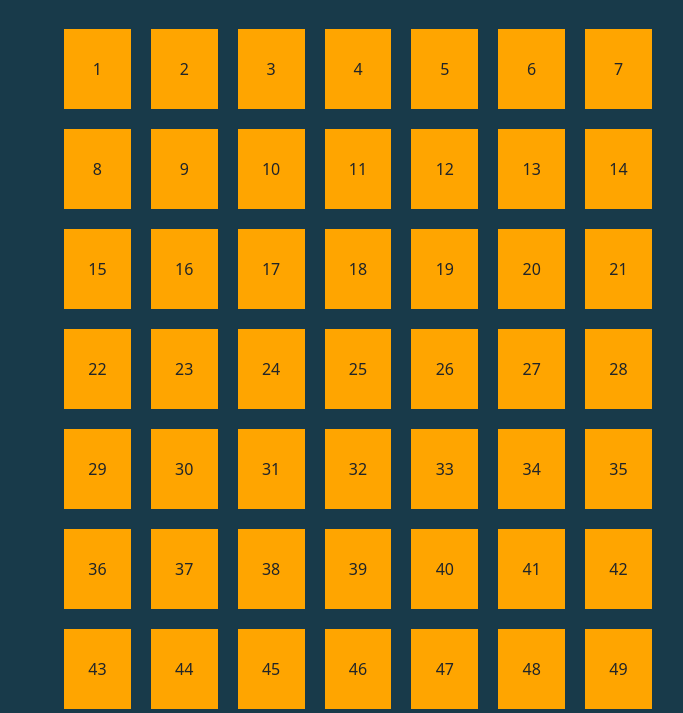
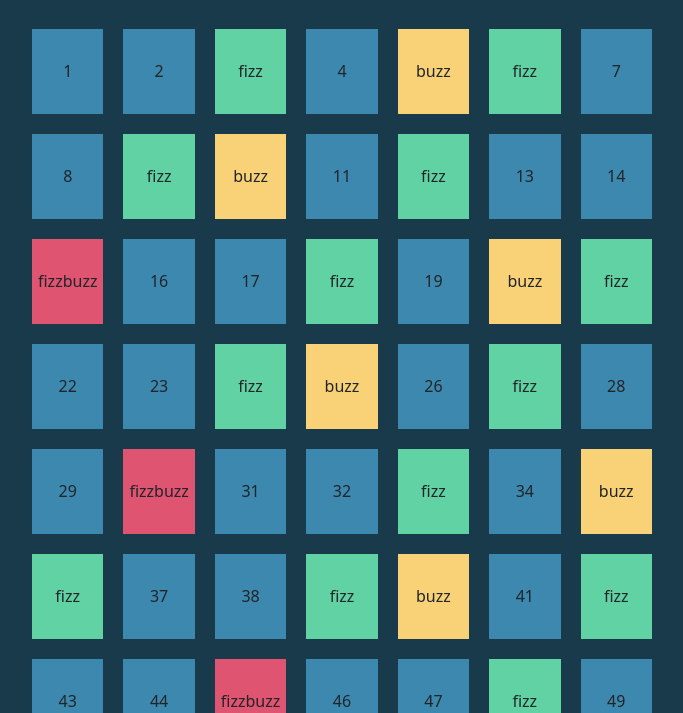
Before and after one commit to Nuccia955/js-fizzbuzzdom, a plain HTML site: page index.html in a window 1280 px wide. Shown: the part 87-800 px from the top of the page, without its empty margins (298-981 px from the left). Drawn offline with nearby package versions, Linux system fonts and the light colour scheme.

Commit message:
add completed ms-grid

```diff
--- a/css/main.css
+++ b/css/main.css
@@ -1,5 +1,7 @@
+/* GENERAL STYLES */
 body {
     background-color: #183a4a;
+    min-width: 650px;
 }
 
 .ms-container {
@@ -17,6 +19,22 @@ ul {
 .square {
     width: calc((100% / 7) - 20px);
     margin: 10px;
-    height: 80px;
-    background-color: orange;
+    height: 85px;
 }
+
+/* backgrounds */
+.bg-acquamarine {
+    background-color: #61d2a4;
+}
+
+.bg-blue {
+    background-color: #3d88ae;
+}
+
+.bg-ocra {
+    background-color: #f9d277;
+}
+
+.bg-red {
+    background-color: #de5471;
+}
--- a/index.html
+++ b/index.html
@@ -9,10 +9,9 @@
     <title>FizzBuzzDom</title>
 </head>
 <body>
-    <div class="ms-container col-6">
+    <div class="ms-container col-xl-6 col-lg-8 col-md-10">
         <h1 class="text-white fw-bold text-center my-4">FizzBuzzDOM</h1>
-        <ul class="ms-grid d-flex flex-wrap">
-
+        <ul class="ms-grid d-flex flex-wrap p-0">
         </ul>
     </div>
     <script src="./js/main.js"></script>
--- a/js/main.js
+++ b/js/main.js
@@ -1,16 +1,31 @@
 //DOM ref
 const msGrid = document.querySelector('.ms-grid');
 
-
-//  create a cycle with for (from 1 to 100) {
-//  -create li elements (add css classes)
-//  -append in ul
-//  }
-
+//ms-grid
 for (let i = 1; i <= 100; i++) {
     const li = document.createElement('li');
     li.className = 'square';
     li.classList.add('d-flex', 'justify-content-center', 'align-items-center');
-    li.append(`${i}`)
+
+    if (i % 3 == 0 && i % 5 !== 0) {
+        li.classList.add('bg-acquamarine');
+        li.append(`fizz`);
+    }
+
+    else if (i % 5 == 0 &&  i % 3 !== 0 ) {
+        li.classList.add('bg-ocra');
+        li.append(`buzz`);
+    }
+
+    else if (i % 3 == 0 && i % 5 == 0) {
+        li.classList.add('bg-red');
+        li.append(`fizzbuzz`);
+    }
+
+    else {
+        li.classList.add('bg-blue');
+        li.append(`${i}`);
+    }
+
     msGrid.append(li);
 }
```
